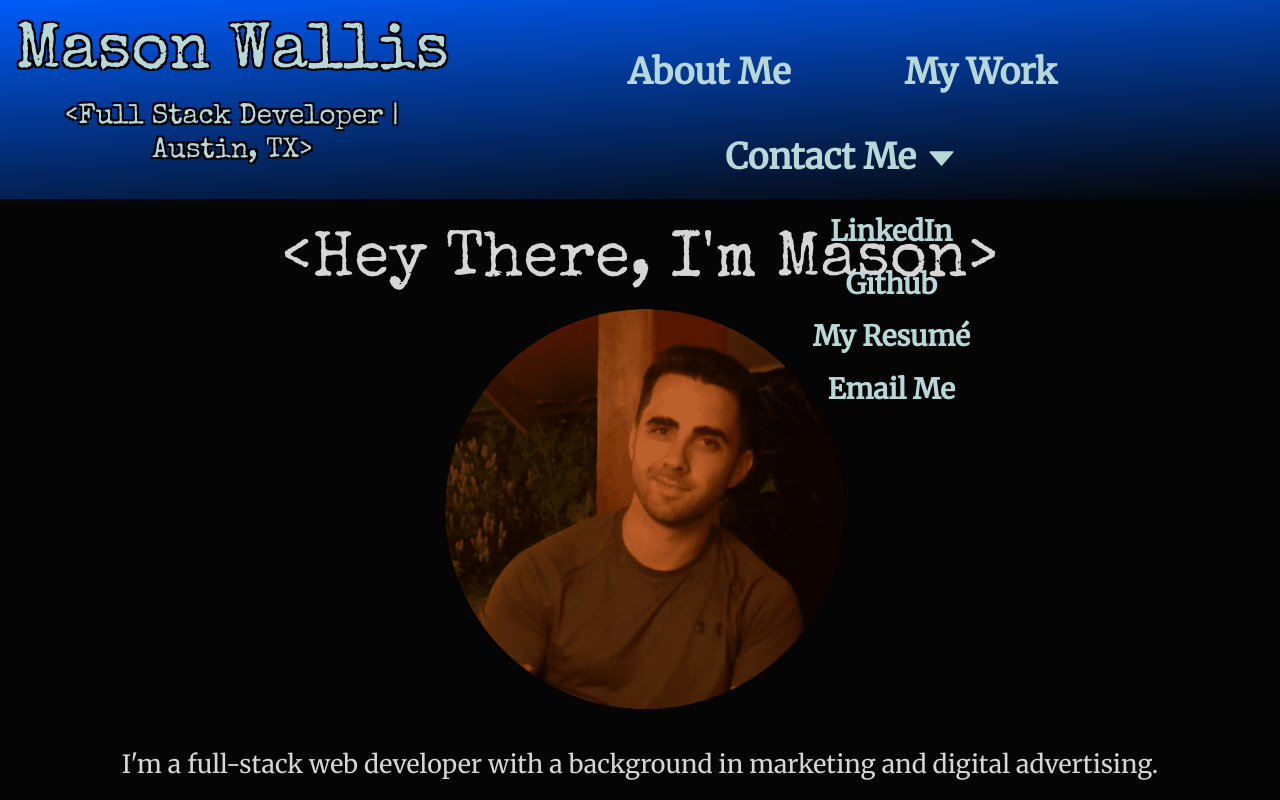
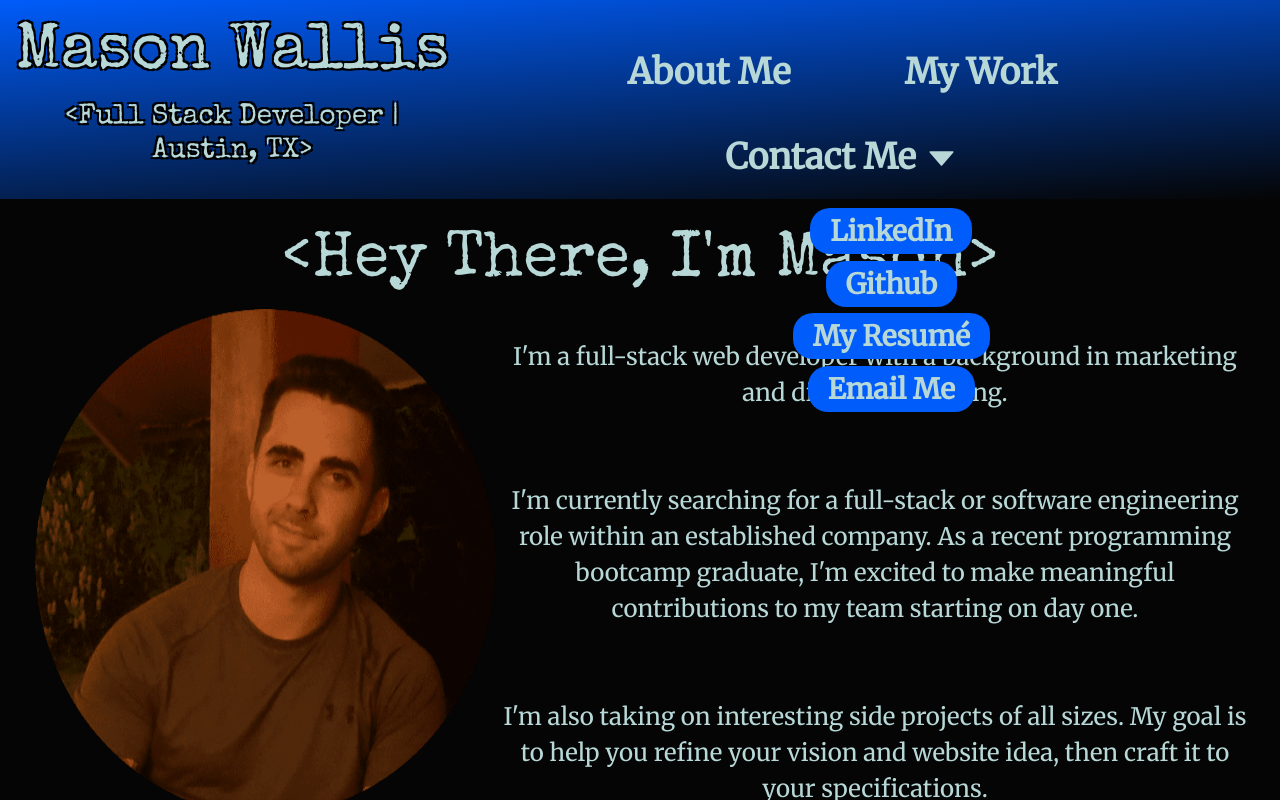
Before and after one commit to mwallis5110/Homework2, a React (Create React App) app: page / in a window 1280 px wide. Both pictures are taken after a click on the button "Contact Me". Shown: the top 800 px of the page. Built offline with nearby package versions, Linux system fonts and the light colour scheme.

Commit message:
Copy email address functionality is working

```diff
--- a/src/components/Dropdown/Dropdown.css
+++ b/src/components/Dropdown/Dropdown.css
@@ -13,14 +13,46 @@
 }
 
 .contactItem {
+  width: 100%;
   text-align: center;
   cursor: pointer;
   list-style: none;
   text-decoration: none;
 }
 
-.contactItem a {
+.dropdownButton {
+  width: 100%;
   text-decoration: none;
   color: #b8d8d8;
   font-size: 80%;
+  padding-left: 20px;
+  padding-right: 20px;
+  padding-top: 5px;
+  padding-bottom: 5px;
+  border-radius: 20px;
+  background-color: #005cfa;
 }
+
+.dropdownButton:hover {
+  background-color: #b8d8d8;
+  color: #005cfa;
+}
+
+.emailDropdown {
+  /* display: inline-flex; */
+  list-style-type: none;
+  text-decoration: none;
+  color: #b8d8d8;
+  font-size: 60%;
+  margin-top: 10px;
+  padding-left: 20px;
+  padding-right: 20px;
+  padding-top: 5px;
+  padding-bottom: 5px;
+  border-radius: 20px;
+  background-color: #005cfa;
+}
+
+.emailIcon {
+  margin-top: 5px;
+}
--- a/src/components/Dropdown/Dropdown.js
+++ b/src/components/Dropdown/Dropdown.js
@@ -1,5 +1,5 @@
 import React, { useState } from "react";
-import {AiFillCaretDown} from "react-icons/ai"
+import { AiFillCaretDown, AiOutlineCopy, AiOutlineSend } from "react-icons/ai";
 
 import EmailButton from "../EmailButton/EmailButton";
 import Resume from "../../images/Mason_Wallis_Resume.pdf";
@@ -12,8 +12,11 @@ export default function Dropdown() {
   const handleClick = () => setClick(!click);
 
   const closeMobileMenu = () => {
+    // setTimeout(3300);
     setClick(false);
   };
+
+  const [visible, setVisible] = useState(false);
 
   return (
     <div className="dropdownWrapper">
@@ -27,6 +30,7 @@ export default function Dropdown() {
         <ul>
           <li className="contactItem" onClick={closeMobileMenu}>
             <a
+              className="dropdownButton"
               href="https://www.linkedin.com/in/masonwallis/"
               target="_blank"
               rel="noreferrer noopener"
@@ -36,6 +40,7 @@ export default function Dropdown() {
           </li>
           <li className="contactItem" onClick={closeMobileMenu}>
             <a
+              className="dropdownButton"
               href="https://github.com/mwallis5110"
               target="_blank"
               rel="noreferrer noopener"
@@ -44,12 +49,23 @@ export default function Dropdown() {
             </a>
           </li>
           <li className="contactItem" onClick={closeMobileMenu}>
-            <a href={Resume} download>
+            <a className="dropdownButton" href={Resume} download>
               My Resumé
             </a>
           </li>
           <li className="contactItem" onClick={closeMobileMenu}>
-            <EmailButton />
+
+            <div
+              className="emailText"
+              onMouseEnter={() => setVisible(true)}
+              onMouseLeave={() => setVisible(false)}
+            >
+              {visible ? (
+                <div className="dropdownButton"><EmailButton /></div>
+              ) : (
+                <span className="dropdownButton">Email Me</span>
+              )}
+            </div>
           </li>
         </ul>
       </div>
--- /dev/null
+++ b/src/components/EmailButton/EmailButton.css
@@ -0,0 +1,13 @@
+.copyEmailButton {
+    text-overflow: initial;
+     text-decoration: none;
+  color: #b8d8d8;
+  font-size: 50%;
+  margin-top: 10px;
+  padding-left: 20px;
+  padding-right: 20px;
+  padding-top: 5px;
+  padding-bottom: 5px;
+  border-radius: 20px;
+  background-color: #005cfa;
+}
--- a/src/components/EmailButton/EmailButton.js
+++ b/src/components/EmailButton/EmailButton.js
@@ -1,31 +1,24 @@
 import React, { useState } from "react";
-import Tippy from "@tippyjs/react";
-import "tippy.js/dist/tippy.css";
+import { AiOutlineCopy, AiOutlineSend } from "react-icons/ai";
+
+import { CopyToClipboard } from "react-copy-to-clipboard";
+
+import "./EmailButton.css";
 
 export default function EmailButton() {
-  //State for Tippy tooltip
-  const [visible, setVisible] = useState(false);
-  const show = () => setVisible(true);
-  const hide = () => setVisible(false);
-
-  const [showEmail,setShowEmail] = useState("");
+  const value = "mwallis5110@gmail.com";
+  const [copied, setCopied] = useState("");
 
   return (
-    <div>
-      {/* <Tippy
-        content={
-          <span className="toolTipContent">
-            <h4>mwallis5110@gmail.com</h4>
-          </span>
-        }
-        visible={visible}
-        onMouseEnter={show}
-      > */}
-      <a href="mailto: mwallis5110@gmail.com">Email Me</a>
-        {/* <div onMouseEnter={visible ? hide : show} onMouseLeave={hide}>
+    <div className="buttonWrapper">
+      <span>mwallis5110@gmail.com</span>
+      <div className="copyButton">
+        <CopyToClipboard text={value} onCopy={() => setCopied(true)}>
+          <AiOutlineCopy />
+        </CopyToClipboard>
 
-        </div> */}
-      {/* </Tippy> */}
+        {copied ? <span>Copied!</span> : null}
+      </div>
     </div>
   );
 }
--- a/src/components/ProjectsNav/ProjectsNav.css
+++ b/src/components/ProjectsNav/ProjectsNav.css
@@ -5,12 +5,12 @@
 
 .scrollToProject li {
   margin-top: 15px;
-    color: #B8D8D8;
+  color: #b8d8d8;
   font-size: 25px;
   list-style-type: none;
   cursor: pointer;
-  background: linear-gradient(-184deg, #005cfa, #050505 );
-    border-radius: 20px;
+  background-color: #005cfa;
+  border-radius: 25px;
   padding: 8px;
   font-family: "Merriweather", serif;
 }
--- a/src/pages/About/about.css
+++ b/src/pages/About/about.css
@@ -1,5 +1,13 @@
 .aboutWrapper {
-  color: rgb(214, 214, 214)
+  color: #B8D8D8;
+  margin-left: 25px;
+  margin-right: 25px;
+  /* height: 100vh;
+  overflow: hidden; */
+}
+
+.mainContents {
+  display: flex;
 }
 
 .aboutMe {
@@ -12,13 +20,16 @@
 .headshot {
   margin-left: 10px;
   padding: 0px;
-  width: 400px;
+  width: 500px;
 }
 
 .aboutText {
   margin-top: 30px;
-  font-size: 25px;
   font-family: "Merriweather", serif;
   line-height: 2;
   text-align: center;
 }
+
+.aboutText h4 {
+  line-height: 1.5;
+}
--- a/src/pages/About/about.js
+++ b/src/pages/About/about.js
@@ -7,30 +7,29 @@ export default function About() {
   return (
     <div className="aboutWrapper">
       <h1 className="aboutMe">&lt;Hey There, I'm Mason&gt;</h1>
-      <div>
+      <div className="mainContents">
         <img src={Headshot} className="headshot" alt="A pic of me" rounded />
-        <h5 className="aboutText">
-          I'm a full-stack web developer with a background in marketing and
-          digital advertising.
-        </h5>
-        <p>
-          My goal is to help you refine your vision and website idea, then craft
-          it to your specifications.
-        </p>
-        <h5>
-          I'm currently searching for an entry-level role within an established
-          company.
-        </h5>
-        <p>
-          As a recent coding bootcamp graduate, I'm excited to make meaningful
-          contributions to my team starting on day one.
-        </p>
-        <p>
-          I'm also taking on entry-level projects to build up my resumé. I'm
-          well-versed in the MERN stack, and fluent in HTML5, CSS3, Javascript,
-          React, Bootstrap, Express.js, NodeJS, MongoDB, SQL, MySQL, NoSQL and
-          GraphQL.
-        </p>
+        <div className="aboutText">
+          <h4>
+            I'm a full-stack web developer with a background in marketing and
+            digital advertising.
+          </h4>
+          <br />
+          <br />
+          <h4>
+            I'm currently searching for a full-stack or software engineering
+            role within an established company. As a recent programming bootcamp
+            graduate, I'm excited to make meaningful contributions to my team
+            starting on day one.
+          </h4>
+          <br />
+          <br />
+          <h4>
+            I'm also taking on interesting side projects of all sizes. My goal
+            is to help you refine your vision and website idea, then craft it to
+            your specifications.
+          </h4>
+        </div>
       </div>
     </div>
   );
```
Lines whose indentation alone changed are shown as unchanged.
